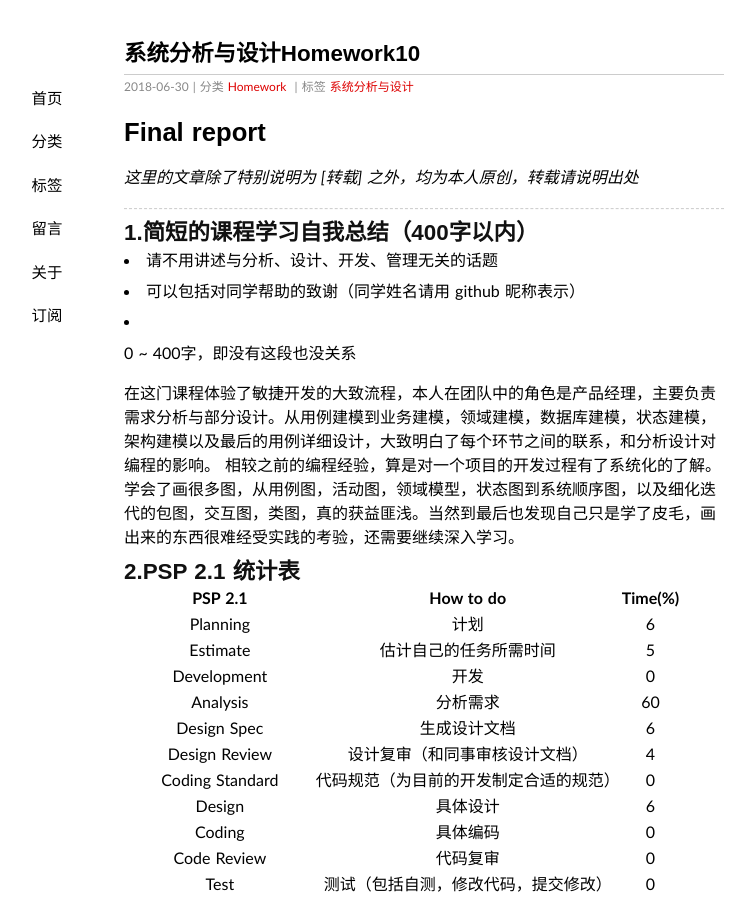
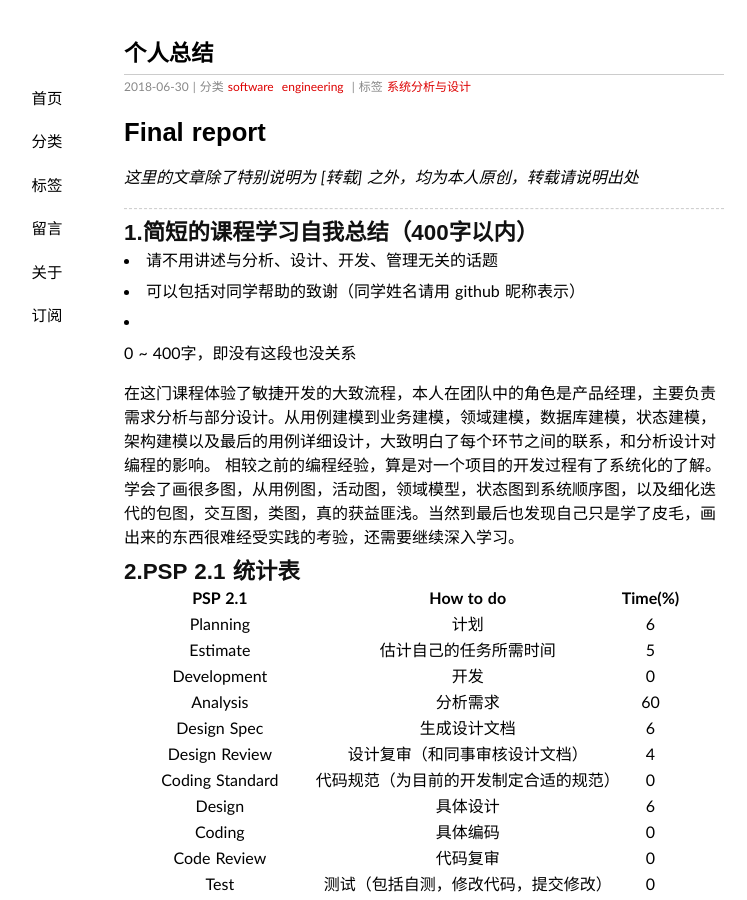
Before and after one commit to Dxiaocai666/Dxiaocai666.github.io, a Jekyll site: the page built from _posts/2018-06-30-finalReport.md, in a window 1280 px wide and 900 px high. Shown: the whole window, without its empty margins (216-963 px from the left). Built offline with Jekyll 4.4.1, drawn with Linux system fonts in a browser that asks for light colours; comment, search, counter and statistics services are not loaded.

Commit message:
Update 2018-06-30-finalReport.md

```diff
--- a/_posts/2018-06-30-finalReport.md
+++ b/_posts/2018-06-30-finalReport.md
@@ -1,8 +1,8 @@
 ---
 layout: post
-title: 系统分析与设计Homework10
+title: 个人总结
 date: 2018-06-30 20:00:10+00:00
-categories: Homework
+categories: software engineering
 tags: 系统分析与设计
 ---
 
```
